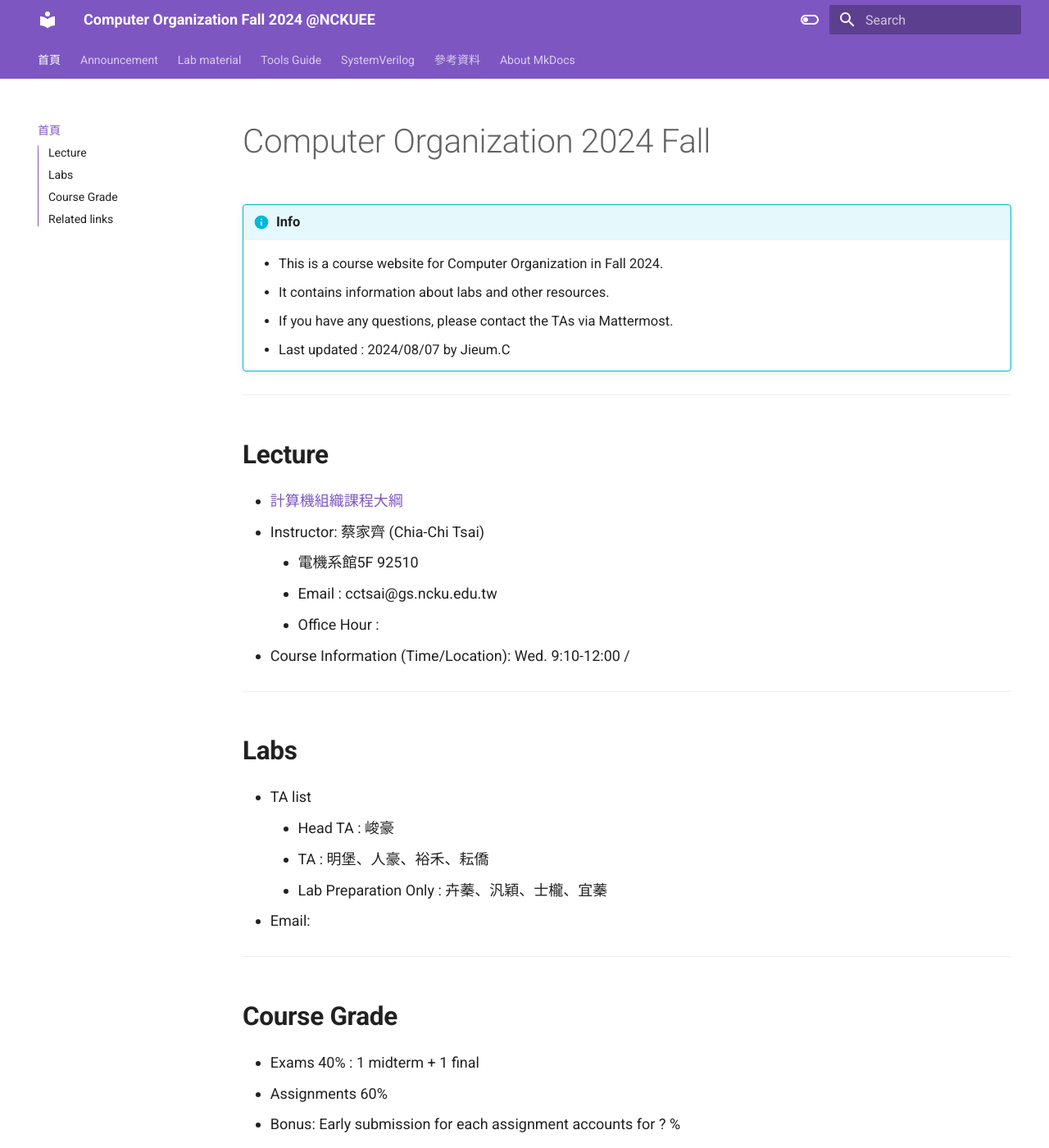
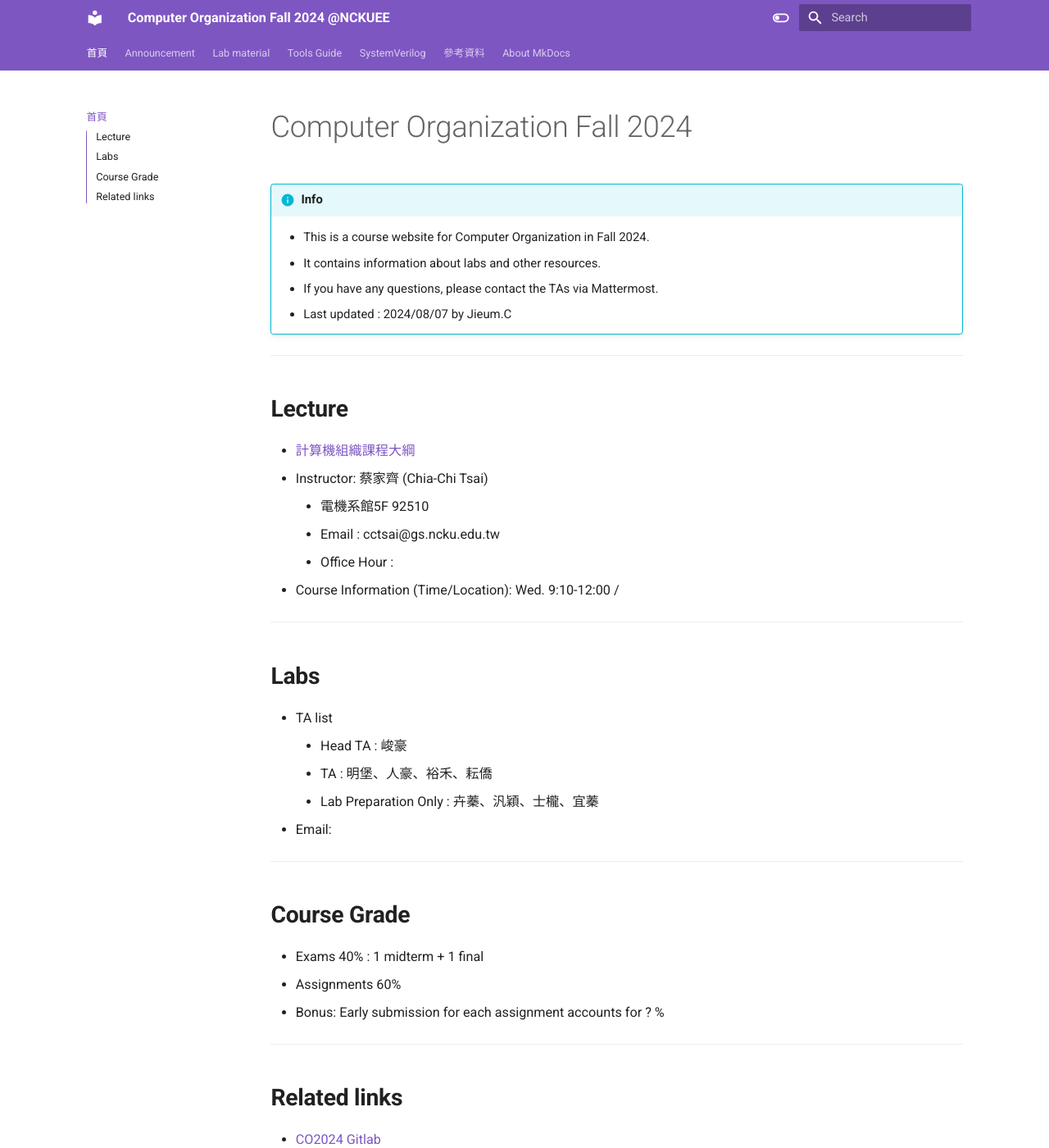
Before and after one commit to Jieumban/Test_mkdocs-, an MkDocs documentation site: the page built from docs/index.md, in a window 1280 px wide and 1400 px high. Shown: the whole window at 82% size. Built offline with MkDocs 1.6.1 and Material for MkDocs 9.7.7, drawn with Linux system fonts in a browser that asks for light colours; nearby versions of some CDN libraries; some of the changed text lies outside the part shown.

```diff
--- a/docs/css/custom.css
+++ b/docs/css/custom.css
@@ -1,6 +1,10 @@
 /* 調整整個網站的基礎字體大小 */
 body {
     font-size: 18px ;  /* 可以根據需求調整字體大小 */
+}
+
+html {
+    zoom: 90%;
 }
 
 .md-typeset {
@@ -32,6 +36,10 @@ body {
     font-size: 1.5em;
 }
 
+.md-typeset h4 {
+    font-size: 1.25em;
+}
+
 /* 調整段落的字體大小 */
 p {
     font-size: 1em;
@@ -42,7 +50,7 @@ p {
 }
 
 .md-typeset .admonition, .md-typeset details {
-    font-size: 0.92em; /* 修改字體大小為 1em */
+    font-size: 0.92em; /* 修改字體大小 */
 }
 
 .small-font {
--- a/docs/index.md
+++ b/docs/index.md
@@ -1,4 +1,4 @@
-# Computer Organization 2024 Fall
+# Computer Organization Fall 2024
 
 !!! info
     - This is a course website for Computer Organization in Fall 2024.<br>
```
Also changed, not shown: other parts of docs/index.md (+1 -19 lines), docs/mkdocs.md (+21 -0 lines).
